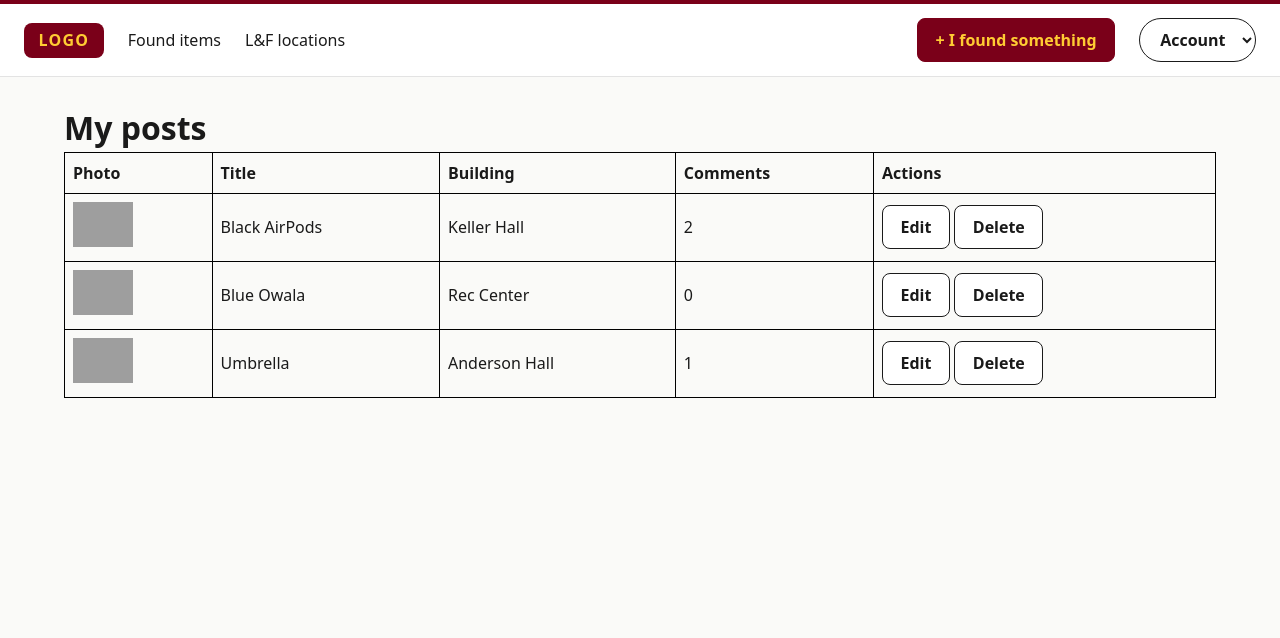
After one commit to CSCI-5117-F26/developing-the-interactive-web-project-1-group-1, a Flask app: page /my-posts in a window 1280 px wide. The commit adds this page. Shown: the top 638 px of the page. Run offline with Flask 3, Linux system fonts and the light colour scheme; some libraries are stand-ins or nearby versions; grey boxes are pictures that could not be loaded.

Commit message:
Added my-posts page with table of user's posts and edit/delete buttons (not wired yet).

```diff
--- a/src/developing_the_interactive_web_project_1_group_1/app.py
+++ b/src/developing_the_interactive_web_project_1_group_1/app.py
@@ -14,5 +14,15 @@ def login():
 def create_post():
     return render_template('create_post.html')
 
+@app.route('/my-posts')
+def my_posts():
+    # demo data until we have a database
+    posts = [
+        {'title': 'Black AirPods', 'building': 'Keller Hall', 'comments': 2},
+        {'title': 'Blue Owala', 'building': 'Rec Center', 'comments': 0},
+        {'title': 'Umbrella', 'building': 'Anderson Hall', 'comments': 1},
+    ]
+    return render_template('my_posts.html', posts=posts)
+
 if __name__ == '__main__':
     app.run()
--- a/src/developing_the_interactive_web_project_1_group_1/static/style.css
+++ b/src/developing_the_interactive_web_project_1_group_1/static/style.css
@@ -179,6 +179,23 @@ main {
   margin-bottom: 0.5rem;
 }
 
+/* my posts page */
+.posts-table {
+  width: 100%;
+  border-collapse: collapse;
+}
+
+.posts-table th,
+.posts-table td {
+  padding: 0.5rem;
+  border: 1px solid black;
+  text-align: left;
+}
+
+.post-thumb {
+  width: 60px;
+}
+
 @media (max-width: 700px) {
   .site-header {
     flex-direction: column;
--- /dev/null
+++ b/src/developing_the_interactive_web_project_1_group_1/templates/my_posts.html
@@ -0,0 +1,33 @@
+{% extends "base.html" %}
+{% block title %}My posts{% endblock %}
+{% block main %}
+<h1>My posts</h1>
+
+<table class="posts-table">
+  <thead>
+    <tr>
+      <th>Photo</th>
+      <th>Title</th>
+      <th>Building</th>
+      <th>Comments</th>
+      <th>Actions</th>
+    </tr>
+  </thead>
+  <tbody>
+    {% for post in posts %}
+    <tr>
+      <td><img src="https://picsum.photos/400/300" alt="photo of {{ post.title }}" class="post-thumb"></td>
+      <td>{{ post.title }}</td>
+      <td>{{ post.building }}</td>
+      <td>{{ post.comments }}</td>
+      <td>
+        <div class="post-actions">
+          <button type="button">Edit</button>
+          <button type="button">Delete</button>
+        </div>
+      </td>
+    </tr>
+    {% endfor %}
+  </tbody>
+</table>
+{% endblock %}
```
